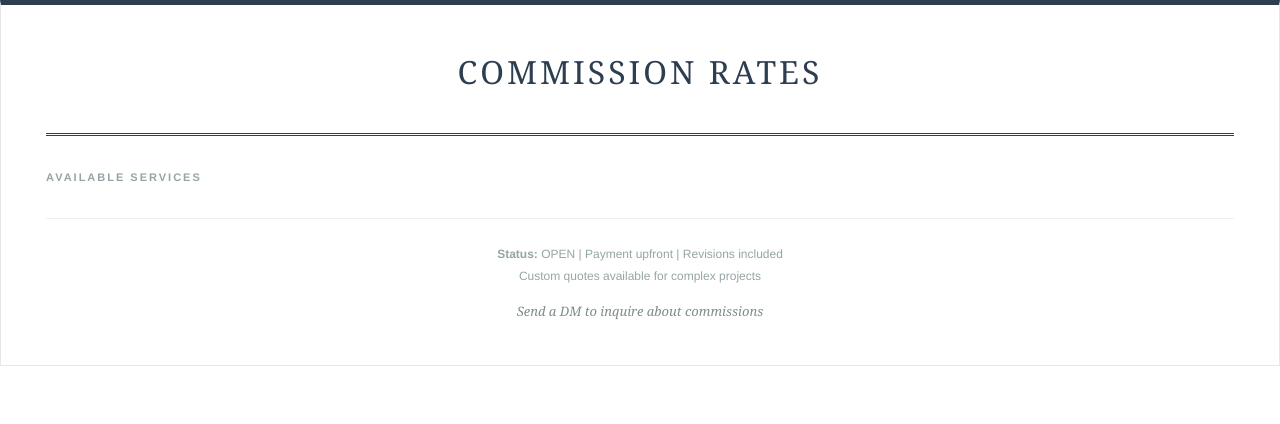
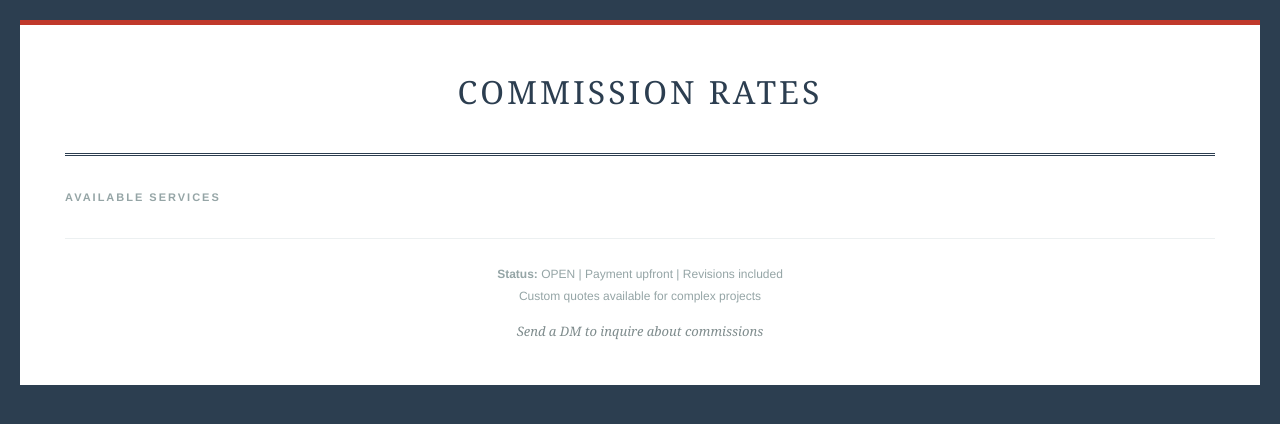
Before and after one commit to Cyanifyde/discbot.py3, a Python web app: template templates/renders/rate_card_detailed.html in a window 1280 px wide. Shown: the top 424 px of the page. Run offline with Jinja, Linux system fonts and the light colour scheme; the template is opened without the code that fills it, so the values that code supplies are empty.

Commit message:
feat: enhance rate card templates with improved background styles and dynamic height calculation

```diff
--- a/templates/renders/rate_card_detailed.html
+++ b/templates/renders/rate_card_detailed.html
@@ -16,15 +16,14 @@
         }
         body {
             font-family: 'Georgia', 'Times New Roman', serif;
-            background: #ffffff;
+            background: #2c3e50;
+            padding: 20px;
+            margin: 0;
         }
         .rate-card {
             background: #ffffff;
             padding: 45px;
-            border-top: 5px solid #2c3e50;
-            border-left: 1px solid #e5e7eb;
-            border-right: 1px solid #e5e7eb;
-            border-bottom: 1px solid #e5e7eb;
+            border-top: 5px solid #c0392b;
         }
         .header {
             text-align: center;
--- a/templates/renders/rate_card_professional.html
+++ b/templates/renders/rate_card_professional.html
@@ -16,11 +16,12 @@
         }
         body {
             font-family: 'Helvetica Neue', Arial, sans-serif;
-            background: #ffffff;
+            background: #0f0f0f;
+            padding: 20px;
+            margin: 0;
         }
         .rate-card {
             background: #ffffff;
-            border: 1px solid #e5e7eb;
         }
         .header {
             text-align: center;
```
Also changed, not shown: services/render_service.py (+12 -6 lines), templates/renders/rate_card_colorful.html (+3 -4 lines), templates/renders/rate_card_minimal.html (+3 -4 lines).
